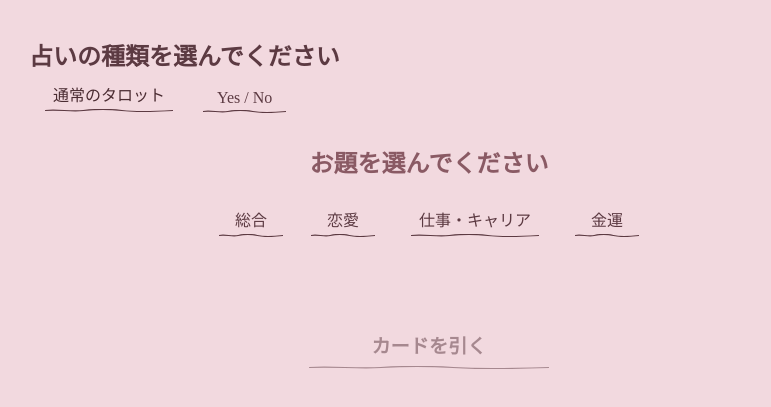
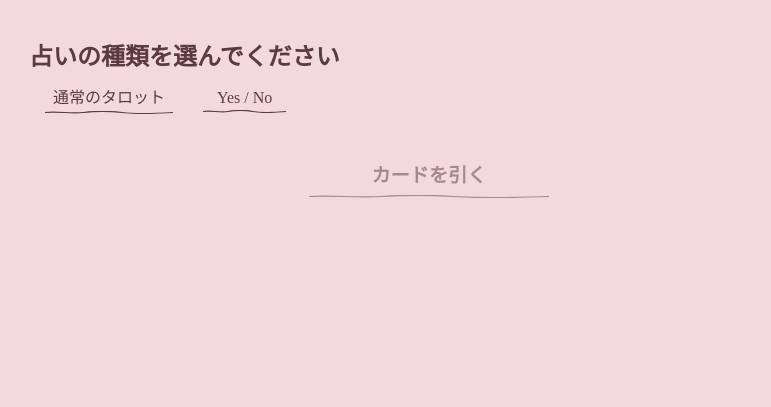
Before and after one commit to lilan-dubai/tarot, a plain HTML site: page index.html in a window 1280 px wide. Shown: the part 211-618 px from the top of the page, without its empty margins (211-982 px from the left). Drawn offline with Linux system fonts and the light colour scheme; a web font is replaced by a local one.

Commit message:
Update index.html

```diff
--- a/index.html
+++ b/index.html
@@ -21,16 +21,15 @@
       <h2>1枚引いてみましょう</h2>
     </header>
 
-    <!-- モード選択 -->
     <section class="mode-section">
       <h2>占いの種類を選んでください</h2>
       <div class="mode-buttons">
-        <button id="normalModeBtn" class="theme-btn active">通常のタロット</button>
+        <button id="normalModeBtn" class="theme-btn">通常のタロット</button>
         <button id="yesnoModeBtn" class="theme-btn">Yes / No</button>
       </div>
     </section>
 
-    <section class="theme-section" id="themeSection">
+    <section class="theme-section" id="themeSection" style="display: none;">
       <h2>お題を選んでください</h2>
       <div class="theme-buttons" id="themeButtons">
         <!-- JSで生成 -->
```
